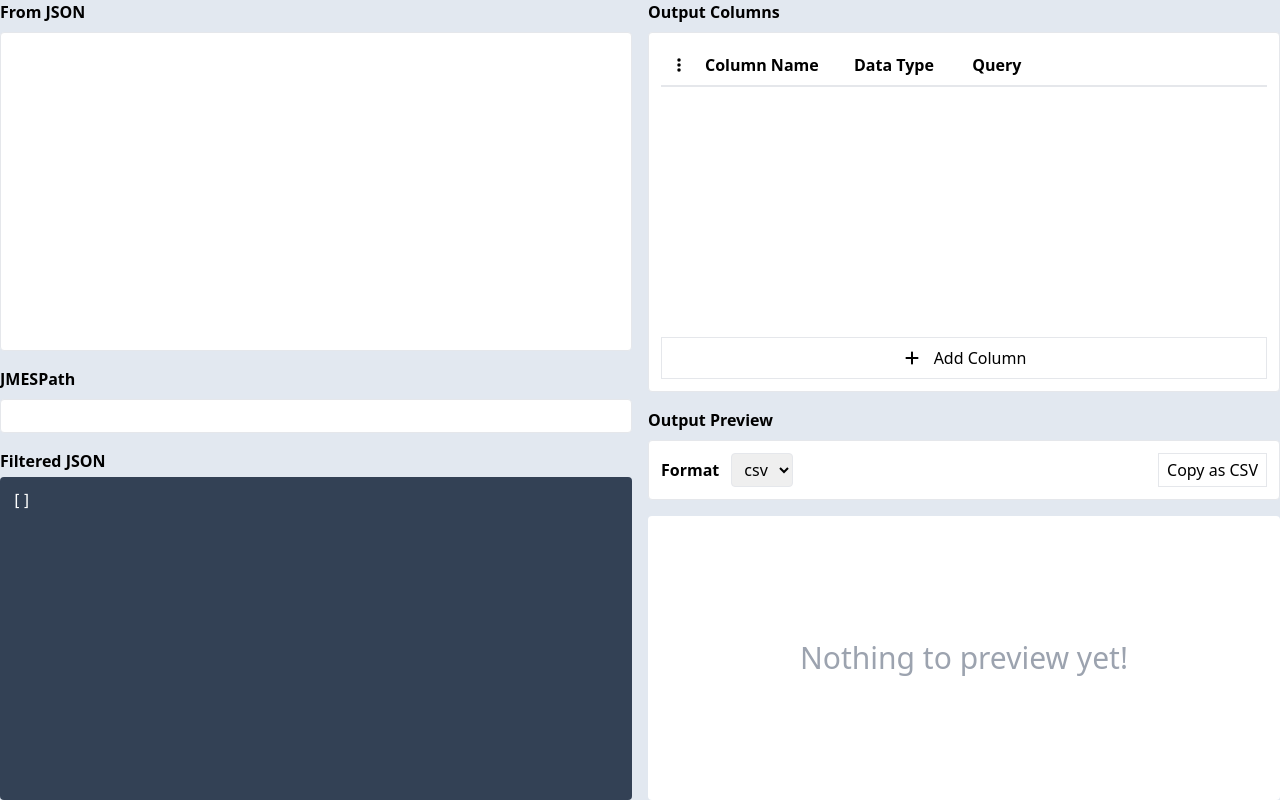
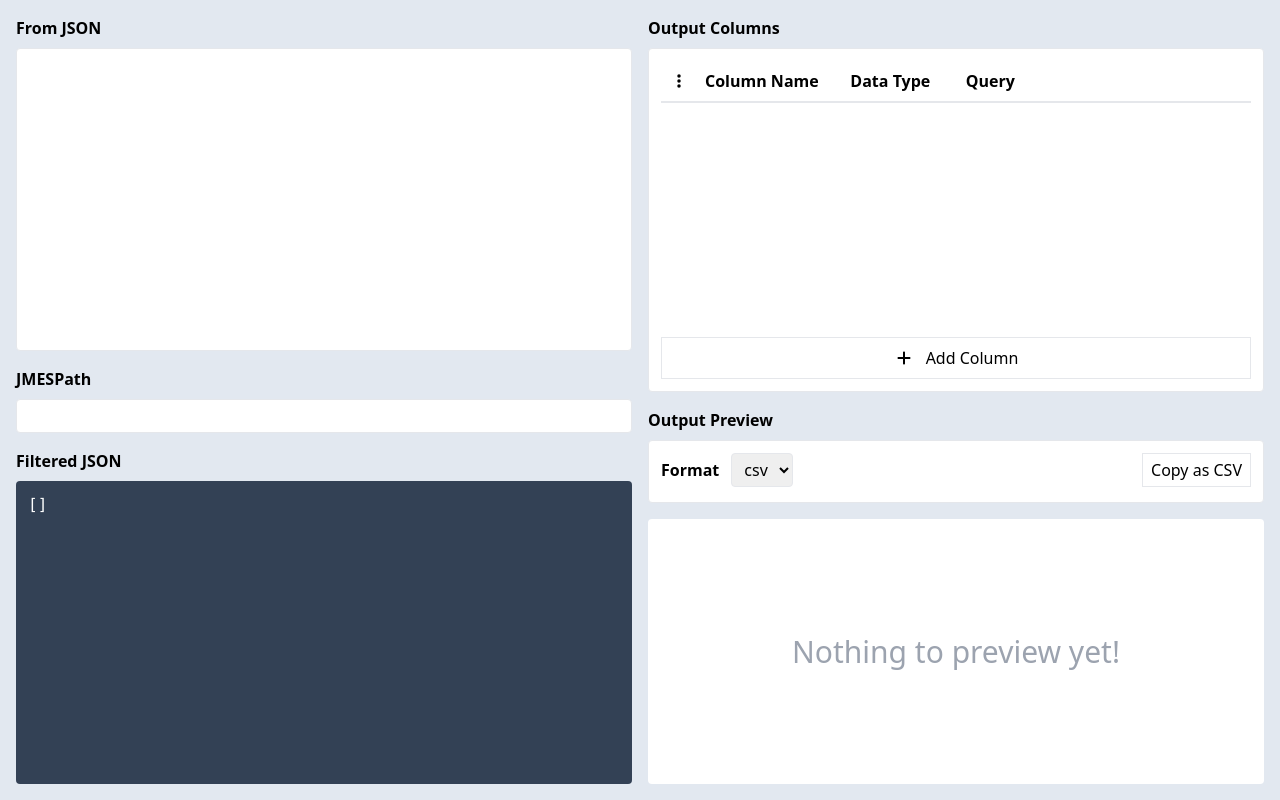
Before and after one commit to allejo/json-reshaper, a React (Vite) app: page / in a window 1280 px wide. Built offline with nearby package versions, Linux system fonts and the light colour scheme.

Commit message:
Fix one more TS error + make gaps consistent

```diff
--- a/src/App.css
+++ b/src/App.css
@@ -7,7 +7,7 @@ body {
 }
 
 label {
-	@apply block mb-1;
+	@apply block mb-2;
 }
 
 input:not([type='checkbox']):not([type='radio']),
@@ -43,6 +43,6 @@ table {
 	}
 }
 
-.window-height {
-	@apply grid gap-4 h-screen max-h-screen max-w-full;
+.screen-half {
+	@apply grid gap-4 max-w-full;
 }
--- a/src/App.tsx
+++ b/src/App.tsx
@@ -11,13 +11,13 @@ function App() {
 	const [columnQueries, setColumnQueries] = useState<TransformManifest>({});
 
 	return (
-		<div className="container mx-auto">
-			<div className="grid grid-cols-2 gap-4">
+		<div className="container h-screen max-h-screen mx-auto">
+			<div className="grid grid-cols-2 gap-4 p-4 h-full">
 				<JsonInput
 					filteredJson={filteredJson}
 					onJsonFiltered={setFilteredJson}
 				/>
-				<div className="window-height grid-rows-2">
+				<div className="screen-half grid-rows-2">
 					<ColumnEditor
 						transformManifest={columnQueries}
 						onManifestChange={setColumnQueries}
--- a/src/components/JsonInput.tsx
+++ b/src/components/JsonInput.tsx
@@ -10,12 +10,12 @@ import { useDebounce } from 'usehooks-ts';
 import { FilteredJson, JsonObject } from '../contracts.ts';
 import { applyJMESPath, DisableGrammarlyProps } from '../utilities.ts';
 
-function tryParseJson(json: string): Record<symbol, unknown> {
+function tryParseJson(json: string): JsonObject {
 	// eslint-disable-next-line @typescript-eslint/no-unsafe-assignment
 	const parsed = JSON.parse(json);
 
-	if (parsed && typeof parsed === 'object') {
-		return parsed as Record<symbol, unknown>;
+	if (parsed && (typeof parsed === 'object' || Array.isArray(parsed))) {
+		return parsed as JsonObject;
 	}
 
 	throw new SyntaxError('Invalid JSON');
@@ -105,8 +105,8 @@ export const JsonInput = ({ filteredJson, onJsonFiltered }: Props) => {
 	}, [debouncedJmesPath, onJsonFiltered, parsedJson]);
 
 	return (
-		<form className="window-height grid-rows-left-sidebar" spellCheck={false}>
-			<div className="flex flex-col gap-1">
+		<form className="screen-half grid-rows-left-sidebar" spellCheck={false}>
+			<div className="flex flex-col">
 				<label className="font-bold" htmlFor="from-json">
 					From JSON
 				</label>
@@ -120,15 +120,15 @@ export const JsonInput = ({ filteredJson, onJsonFiltered }: Props) => {
 				/>
 				{rawJsonError && <p className="text-red-800">{rawJsonError}</p>}
 			</div>
-			<div className="flex flex-col gap-1">
+			<div className="flex flex-col">
 				<label className="font-bold" htmlFor="jq-filter">
 					<a href="https://jmespath.org/tutorial.html">JMESPath</a>
 				</label>
 				<input type="text" id="jq-filter" onChange={handleJmesPathOnChange} />
 				{jmesPathError && <p className="text-red-800">{jmesPathError}</p>}
 			</div>
-			<div className="flex flex-col gap-1">
-				<p className="font-bold">Filtered JSON</p>
+			<div className="flex flex-col">
+				<p className="font-bold mb-2">Filtered JSON</p>
 				<div className="bg-slate-700 grow overflow-auto rounded">
 					<pre className="h-full m-0 p-3 text-white max-w-0">
 						{JSON.stringify(filteredJson, null, '\t')}
```
